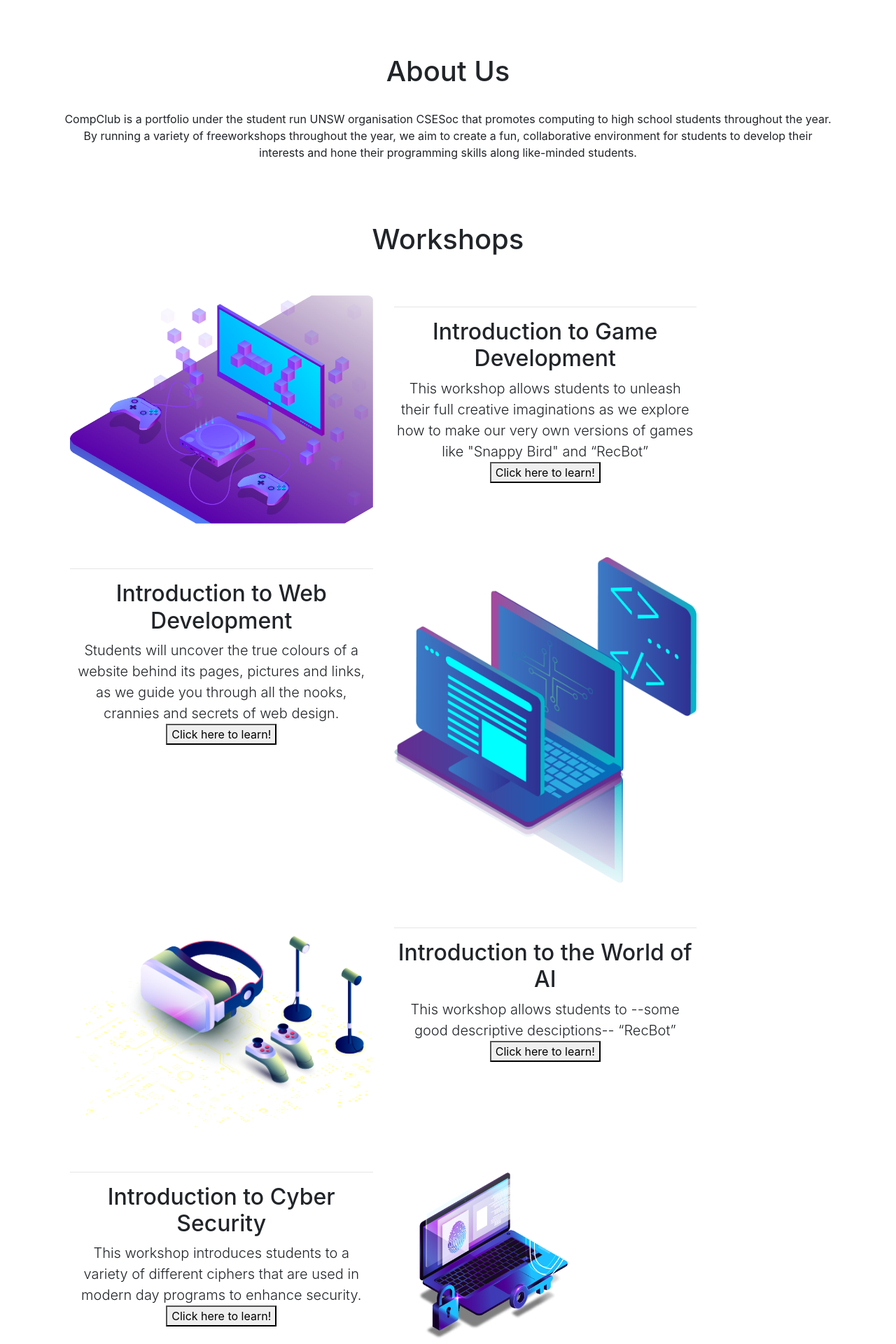
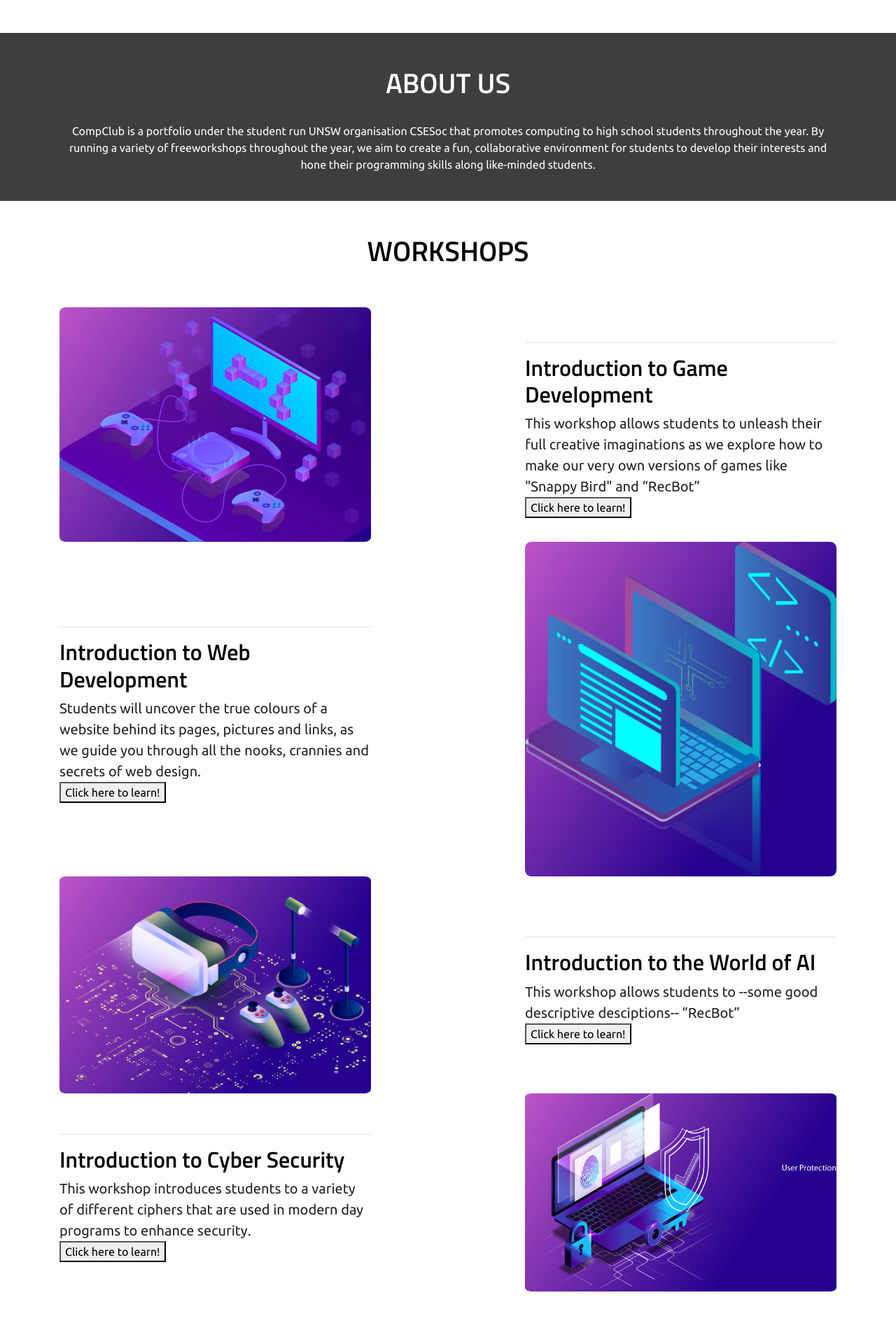
Before and after one commit to CSESoc-CompClub/compclub-web, a Django app: page / in a window 1280 px wide. Shown: the part 698-2618 px from the top of the page at 70% size. Run offline with Django 3.2, Linux system fonts and the light colour scheme; style sheets or scripts are compiled from the project's sources; some libraries are stand-ins or nearby versions.

Commit message:
polish visuals for home page

```diff
--- a/website/static/website/style.scss
+++ b/website/static/website/style.scss
@@ -2,6 +2,9 @@
 @import url('https://fonts.googleapis.com/css?family=Roboto:300,400,100');
 @import url('https://fonts.googleapis.com/css?family=Open+Sans:400,600');
 @import url('https://fonts.googleapis.com/css?family=Cabin:300,400');
+@import url('https://fonts.googleapis.com/css2?family=Signika&display=swap');
+@import url('https://fonts.googleapis.com/css2?family=Titillium+Web:wght@400;600;700&display=swap');
+@import url('https://fonts.googleapis.com/css2?family=Ubuntu&display=swap');
 
 $primary-color: #FFBC37;
 $primary-color-light: lighten($primary-color, 20%);
@@ -16,6 +19,7 @@ $normal-text-size: 16px;
 $breakpoint-tablet: 768px;
 
 html, body {
+    font-family: 'Ubuntu', sans-serif;
     background-color: $background-color;
     font-size: $normal-text-size;
 }
@@ -132,6 +136,21 @@ html, body {
 
 .event-holder {
     width: 100%;
+}
+
+.index-date {
+    color: #B1B1B1;
+}
+
+.va {
+    margin-top: auto;
+    margin-bottom: auto;
+}
+
+.index-title {
+    font-family: 'Titillium Web', sans-serif;
+    font-weight: 600;
+    color: black;
 }
 
 .calendar {
--- a/website/templates/website/footer.html
+++ b/website/templates/website/footer.html
@@ -1,7 +1,7 @@
 {% load static %}
 <section id="contact">
 
-  <footer class="page-footer font-small" style="background-color: #3F3D3D;">
+  <footer class="page-footer font-small" style="background-color: #3F3D3D; color: white;">
 
     <div class="container text-center text-md-left">
 
@@ -29,7 +29,7 @@
 
           <ul class="list-unstyled">
             <li>
-              <i class="fas fa-map-marker mr-3"></i> Barker St, Kensington NSW 2052
+              <i class="fas fa-map-marker-alt mr-3"></i> Barker St, Kensington NSW 2052
             </li>
             <p></p>
             <li>
--- a/website/templates/website/index.html
+++ b/website/templates/website/index.html
@@ -4,22 +4,23 @@
 {% block content %}
 {{ block.super }}
 <p></p>
-<section id="home" class="container">
-  <div class="container">
+<section id="home">
+  <div class="container" style="height:100%; width: 100%; ">
     <div class="row">
       <div class="col-4">
         <img src="{% static 'website/index/IMG_0122-cover.jpg' %}" alt="cover photo 1" class="img-fluid">
       </div>
-      <div class="col-8">
-        <div class="row h-50 align-items-end">
-            <h1>EXPLORE THE POSSIBILITIES</h1>
+      <div class="col-8" style="align-self: flex-end;">
+        <div class="row">
+            <h1 style="font-family:signika, sans-serif; font-size: 550%; margin-bottom: -4%;"><b>EXPLORE THE</b></h1>
+            <h1 style="font-family:signika, sans-serif; font-size: 550%; color: #3A76F8;"><b>POSSIBILITIES</b></h1>
             <h3>CSESoc CompClub provides a variety of free workshops on campus and at high schools!</h3>
         </div>
-        <div class="row h-50">
-          <div class="col-6">
+        <div class="row">
+          <div class="col-6" style="padding-left:0px;">
             <img src="{% static 'website/index/IMG_0101.jpg' %}" alt="cover photo 2" class="img-fluid">
           </div>
-          <div class="col-6">
+          <div class="col-6" style="padding-left: 0px;">
             <img src="{% static 'website/index/a-3.png' %}" alt="cover photo 3" class="img-fluid">
           </div>
         </div>
@@ -29,87 +30,86 @@
 </section>
 <br></br>
 
-<section id="about" class="container content-section text-center">
+<section id="about" class="content-section text-center" style="background-color: #3F3D3D; color: white;">
+  <div class="container">
     <div class="row">
       <div class="col">
         <br/><br/>
-      <h1>About Us</h1>
+        <h1 class="index-title" style="color:white;">ABOUT US</h1>
         <br/>
           <p>CompClub is a portfolio under the student run UNSW organisation CSESoc that promotes computing to high school students throughout the year. By running a variety of freeworkshops throughout the year, we aim to create a fun, collaborative environment for students to develop their interests and hone their programming skills along like-minded students.</p>
         <br/>
+      </div>
     </div>
   </div>
 </section>
 <br></br>
 
 
-<section id="workshops" class="container content-section text-center">
-  <h1>Workshops</h1>
+<section id="workshops">
+  <h1 class="index-title" style="text-align: center;">WORKSHOPS</h1>
   <br></br>
 
   <div class="container">
     <div class="row">
-      <div class="col-lg-5 col-sm-pull-6  col-sm-6">
-        <img src="{% static 'website/index/gamedev.png' %}" alt="Gamedev image" class="img-fluid">
+      <div class="col-lg-5 col-md-6 col-sm-6">
+        <img src="{% static 'website/index/gamedev.png' %}" alt="Gamedev image" class="img-fluid" style="background: linear-gradient(123.24deg, #BD54C7 -0.1%, #25028E 72.24%); border-radius: 2%;">
       </div>
-      <div class="col-lg-5 col-lg-offset-1 col-sm-push-6  col-sm-6">
+      <div class="col-lg-5 offset-lg-2 col-md-6 col-sm-6 va">
         <hr class="section-heading-spacer">
         <div class="clearfix"></div>
-        <h2 class="section-heading">Introduction to Game Development</h2>
+        <h2 class="index-title">Introduction to Game Development</h2>
         <!-- need to change game name! Don't get copy righted pleasee-->
         <div class="lead">This workshop allows students to unleash their full creative imaginations as we explore how to make our very own versions of games like "Snappy Bird" and “RecBot” </div>
         <button type="button"><a href="../online_workshops/gamedev/"> Click here to learn!</a></button>
       </div>
     </div>
   </div>
-  <br></br>
 
   <div class="container">
     <div class="row">
-      <div class="col-lg-5 col-lg-offset-1 col-sm-push-6  col-sm-6">
+      <div class="col-lg-5 col-md-6 col-sm-6 va">
         <hr class="section-heading-spacer">
         <div class="clearfix"></div>
-        <h2 class="section-heading">Introduction to Web Development</h2>
+        <h2 class="index-title">Introduction to Web Development</h2>
         <div class="lead">Students will uncover the true colours of a website behind its pages, pictures and links, as we guide you through all the nooks, crannies and secrets of web design. </div>
         <button type="button"><a href="../online_workshops/webdev"> Click here to learn!</a></button>
       </div>
 
-      <div class="col-lg-5 col-sm-pull-6  col-sm-6">
-          <img src="{% static 'website/index/webdev.png' %}" alt="Webdev image" class="img-fluid">
+      <div class="col-lg-5 offset-lg-2 col-md-6 col-sm-6">
+          <img src="{% static 'website/index/webdev.png' %}" alt="Webdev image" class="img-fluid" style="background: linear-gradient(123.24deg, #BD54C7 -0.1%, #25028E 72.24%); border-radius: 2%;">
       </div>
     </div>
   </div>
-  <br></br>
 
   <div class="container">
     <div class="row">
-      <div class="col-lg-5 col-sm-pull-6  col-sm-6">
-        <img src="{% static 'website/index/ai.png' %}" alt="AI image" class="img-fluid">
+      <div class="col-lg-5 col-md-6 col-sm-6">
+        <img src="{% static 'website/index/ai.png' %}" alt="AI image" class="img-fluid" style="background: linear-gradient(123.24deg, #BD54C7 -0.1%, #25028E 72.24%); border-radius:2%;">
       </div>
 
-      <div class="col-lg-5 col-lg-offset-1 col-sm-push-6  col-sm-6">
+      <div class="col-lg-5 offset-lg-2 col-md-6 col-sm-6 va">
         <hr class="section-heading-spacer">
         <div class="clearfix"></div>
-        <h2 class="section-heading">Introduction to the World of AI</h2>
+        <h2 class="index-title">Introduction to the World of AI</h2>
         <div class="lead">This workshop allows students to --some good descriptive desciptions-- “RecBot” </div>
         <button type="button"><a href="../online_workshops/ai"> Click here to learn!</a></button>
       </div>
     </div>
   </div>
-  <br></br>
 
   <div class="container">
     <div class="row">
-      <div class="col-lg-5 col-sm-6">
+      <div class="col-lg-5 col-md-6 col-sm-6 va">
         <hr class="section-heading-spacer">
         <div class="clearfix"></div>
-        <h2 class="section-heading">Introduction to Cyber Security</h2>
+        <h2 class="index-title">Introduction to Cyber Security</h2>
         <div class="lead">This workshop introduces students to a variety of different ciphers that are used in modern day programs to enhance security. </div>
         <button type="button"><a href="../online_workshops/security"> Click here to learn!</a></button>
       </div>
 
-      <div class="col-lg-5 col-lg-offset-2 col-sm-6">
-        <img src="{% static 'website/index/security.png' %}" alt="Security image" class="img-fluid">
+      <div class="col-lg-5 offset-lg-2 col-md-6 col-sm-6">
+        <img src="{% static 'website/index/security.png' %}" alt="Security image" class="img-fluid" style="background: linear-gradient(123.24deg, #BD54C7 -0.1%, #25028E 72.24%); border-radius:2%">
       </div>
     </div>
   </div>
@@ -117,19 +117,19 @@
 <br></br>
 <br></br>
 
-<section id="initiatives" class="container content-section">
-  <h1 class="text-center">Past Initiatives</h1>
+<section id="initiatives">
+  <h1 class="index-title text-center">PAST INITIATIVES</h1>
   <br></br>
 
   <div class="container">
     <div class="row">
-      <div class="col-lg-5 col-sm-pull-6  col-sm-6">
+      <div class="col-lg-7 col-sm-6">
         <img src="{% static 'website/index/IMG_0122.jpg' %}" alt="Codespace workshop img" class="img-fluid">
       </div>
-      <div class="col-lg-5 col-lg-offset-1 col-sm-push-6  col-sm-6">
+      <div class="col-lg-5 col-sm-6 va">
           <img src="{% static 'website/index/codespace.png' %}" alt="codespace logo" style="width:50px; height:50px">
-          <h2 class="section-heading">Code Space Workshop</h2>
-          <div><p>January 2020 | University of New South Wales</p></div>
+          <h2 class="index-title">Code Space Workshop</h2>
+          <div><p class="index-date">January 2020 | University of New South Wales</p></div>
           <div class="lead"><p>We hosted 60 high school students across Sydney for a 5 day workshop covering topics including game development, microbits and virtual reality.</p></div>
       </div>
     </div>
@@ -138,13 +138,13 @@
 
   <div class="container">
     <div class="row">
-        <div class="col-lg-5 col-sm-6">
+        <div class="col-lg-5 col-sm-6 va" style="text-align: right;">
             <img src="{% static 'website/index/orbit.png' %}" alt="orbit regional roadtrip logo" style="width:61px; height:50px">
-            <h2 class="section-heading">Orb:it Regional Roadtrip</h2>
-            <div><p>September 2019 | Orange & Dubbo NSW</p></div>
+            <h2 class="index-title">Orb:it Regional Roadtrip</h2>
+            <div><p class="index-date">September 2019 | Orange & Dubbo NSW</p></div>
             <div class="lead"><p>A group of 14 volunteers traveled 263km to teach programming to 5 regional schools</p></div>
         </div>
-        <div class="col-lg-5 col-lg-offset-2 col-sm-6">
+        <div class="col-lg-7 col-sm-6">
             <img src="{% static 'website/index/a-3.png' %}" alt="Regional Roadtrip img" class="img-fluid">
         </div>
     </div>
@@ -153,13 +153,13 @@
 
   <div class="container">
     <div class="row">
-      <div class="col-lg-5 col-sm-pull-6  col-sm-6">
+      <div class="col-lg-7 col-sm-6">
         <img src="{% static 'website/index/3.jpg' %}" alt="Summer Spy School img" class="img-fluid">
       </div>
-        <div class="col-lg-5 col-lg-offset-1 col-sm-push-6  col-sm-6">
+        <div class="col-lg-5 col-sm-6 va">
             <img src="{% static 'website/index/spy.png' %}" alt="summer spy school logo" style="width:50px; height:50px">
-            <h2 class="section-heading">Summer Spy School</h2>
-            <div><p>January 2019 | University of New South Wales</p></div>
+            <h2 class="index-title">Summer Spy School</h2>
+            <div><p class="index-date">January 2019 | University of New South Wales</p></div>
             <div class="lead"><p>We hosted 38 high school students across Sydney for a 5 day workshop covering topics including game development, microbits and web development.</p></div>
         </div>
       </div>
```
Also changed, not shown: website/views.py (+6 -6 lines). Lines whose indentation alone changed are shown as unchanged.
